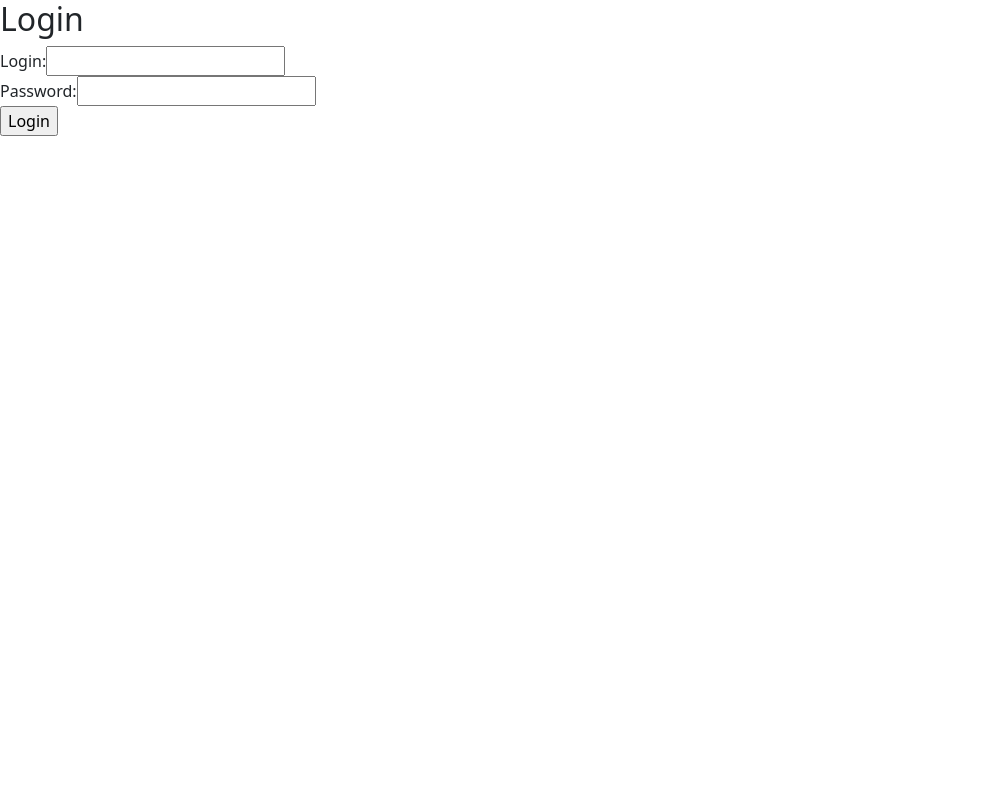
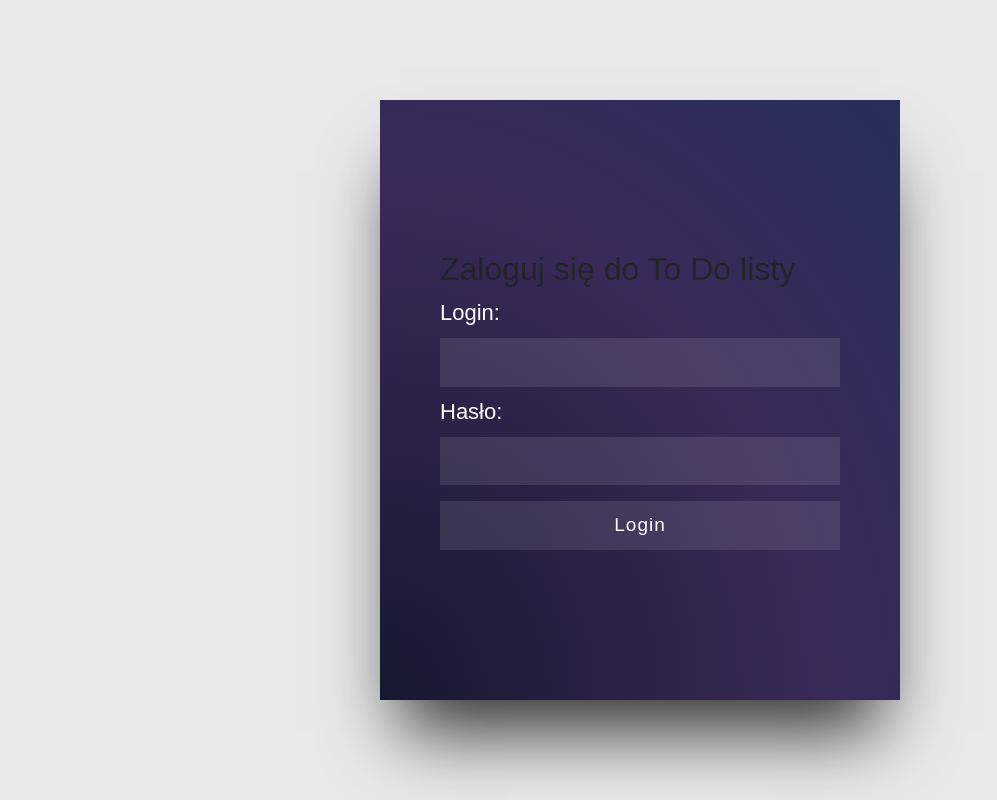
Before and after one commit to kozyraP/react-to-do-WIT, a React (Create React App) app: page / in a window 1280 px wide. Shown: the whole page, without its empty margins (0-997 px from the left). Built offline with nearby package versions, Linux system fonts and the light colour scheme.

Commit message:
all done. css 1 me 0 :(

```diff
--- a/src/App.js
+++ b/src/App.js
@@ -39,8 +39,9 @@ function App() {
     <div className="App">
       {(user.login != "") ? (
         <ToDoList />
-      ) : (
+      ) : (<section className="login">
         <LoginForm Login={Login} error={error} />
+        </section>
       )
       }
     </div>
--- a/src/components/Header.js
+++ b/src/components/Header.js
@@ -1,7 +1,7 @@
 import React from 'react';
 
 export default function Header(props) {
-    const {title} = props;
+    const { title } = props;
 
     return (
         <h1>{title.toUpperCase()}</h1>
--- a/src/components/LoginForm.js
+++ b/src/components/LoginForm.js
@@ -11,24 +11,28 @@ function LoginForm({ Login, error }) {
     }
 
     return (
+        <section className="login">
+            <div className="loginContainer">
                 <form onSubmit={submitHandler}>
-            <div className="loginContainer">
-                <h2>Login</h2>
+                    <div >
+                        <h2>Zaloguj się do To Do listy</h2>
                         {(error != "") ? (<div className="error">{error}</div>) : ""}
                     </div>
 
                     <div>
-                <label htmlFor="login">Login: </label>
+                        <label htmlFor="login">Login:</label>
                         <input type="text" name="login" id="login" onChange={e => setDetails({ ...details, login: e.target.value })} value={details.login}></input>
                     </div>
                     <div>
-                <label htmlFor="password">Password: </label>
+                        <label htmlFor="password">Hasło: </label>
                         <input type="password" name="password" id="password" onChange={e => setDetails({ ...details, password: e.target.value })} value={details.password}></input>
                     </div>
+                    <p/>
                     <input type="submit" value="Login" />
 
                 </form>
-
+            </div>
+        </section>
     )
 }
 
--- a/src/components/ToDoItem.js
+++ b/src/components/ToDoItem.js
@@ -8,9 +8,9 @@ export default function ToDoItem(props) {
             <div className="checkbox">
                 <label>
                     <input type="checkbox"
-                    id={data.id}
-                    defaultChecked={data.completed}
-                    onChange={() => setChecked(!checked)} />
+                        id={data.id}
+                        defaultChecked={data.completed}
+                        onChange={() => setChecked(!checked)} />
                     {data.text}
                 </label>
                 <button onClick={() => props.markClicked(data.id)}>Usuń</button>
--- a/src/style/index.css
+++ b/src/style/index.css
@@ -1,41 +1,126 @@
-body {
-  background-color: #EEEEEE;
+* {
+  box-sizing: border-box;
+  margin: 0;
+  padding: 0;
+  font-family: "Nunito", sans-serif;
 }
 
-.todolist {
-  background-color: #FFF;
-  padding: 20px 20px 10px 20px;
-  width: 600px;
-  margin: 30px auto;
+label input:checked{
+    text-decoration: line-through;
 }
 
-.todolist h1 {
-  margin: 0;
-  padding-bottom: 20px;
-  text-align: center;
+button {
+  border: none;
+  outline: none;
+  width: 100%;
+  padding: 15px 0;
+  color: #fff;
+  font-size: 16px;
+  letter-spacing: 1px;
+  background: #603bbb;
+  cursor: pointer;
 }
 
-.form-control {
-  border-radius: 0;
+.login {
+  width: 100%;
+  min-height: 100vh;
+  padding: 0 20px;
+  background: #e9e9e9;
+  display: flex;
 }
 
-li.ui-state-default {
-  background: #fff;
-  border: none;
-  border-bottom: 1px solid #ddd;
+.login .loginContainer {
+  padding: 60px;
+  margin: auto;
+  width: 100%;
+  max-width: 520px;
+  min-height: 600px;
+  display: flex;
+  flex-direction: column;
+  justify-content: center;
+  background: radial-gradient(
+    ellipse at left bottom,
+    rgba(22, 24, 47, 1) 0%,
+    rgba(38, 20, 72, 0.9) 59%,
+    rgba(17, 27, 75, 0.9) 100%
+  );
+  box-shadow: 0 50px 70px -20px rgba(0, 0, 0, 0.8);
 }
 
-li.ui-state-default:last-child {
-  border-bottom: none;
+.login .loginContainer label {
+  color: white;
+  margin: 14px 0;
+  display: block;
+  font-size: 22px;
+  line-height: 1;
 }
 
-.todo-footer {
-  border-top: 1px solid #ddd;
-  background-color: #F4FCE8;
-  margin: 0 -20px -10px -20px;
-  padding: 10px 20px;
+.login .loginContainer input {
+  width: 100%;
+  border: none;
+  outline: none;
+  font-size: 19px;
+  padding: 10px;
+  background: rgba(255, 255, 255, 0.1);
+  color: #fff;
+  letter-spacing: 1px;
 }
 
-.mark-all-done {
-  margin-top: 10px;
+.login .loginContainer .btnContainer {
+  width: 100%;
+  padding: 24px 0;
 }
+
+.login .loginContainer .btnContainer p {
+  margin: 14px 0 0 0;
+  text-align: right;
+  color: #fff;
+}
+
+.login .loginContainer .btnContainer p span {
+  color: yellow;
+  font-weight: 500;
+  letter-spacing: 0.5px;
+  margin-left: 5px;
+  cursor: pointer;
+  transition: all 400ms ease-in-out;
+}
+
+.login .loginContainer .btnContainer p span:hover {
+  color: red;
+}
+
+.login .loginContainer .errorMsg {
+  color: white;
+  font-size: 16px;
+}
+
+.hero {
+  width: 100%;
+  min-height: 100vh;
+  background: radial-gradient(
+    ellipse at left bottom,
+    rgba(22, 24, 47, 1) 0%,
+    rgba(38, 20, 72, 0.9) 59%,
+    rgba(17, 27, 75, 0.9) 100%
+  );
+}
+
+.hero nav {
+  background: #603bbb;
+  width: 100%;
+  padding: 20px 40px;
+  display: flex;
+  align-items: center;
+  justify-content: space-between;
+}
+
+.hero nav h2 {
+  color: #fff;
+}
+
+.hero nav button {
+  width: 86px;
+  padding: 8px 0;
+  background: #3a2b58;
+}
```
Lines whose indentation alone changed are shown as unchanged.
